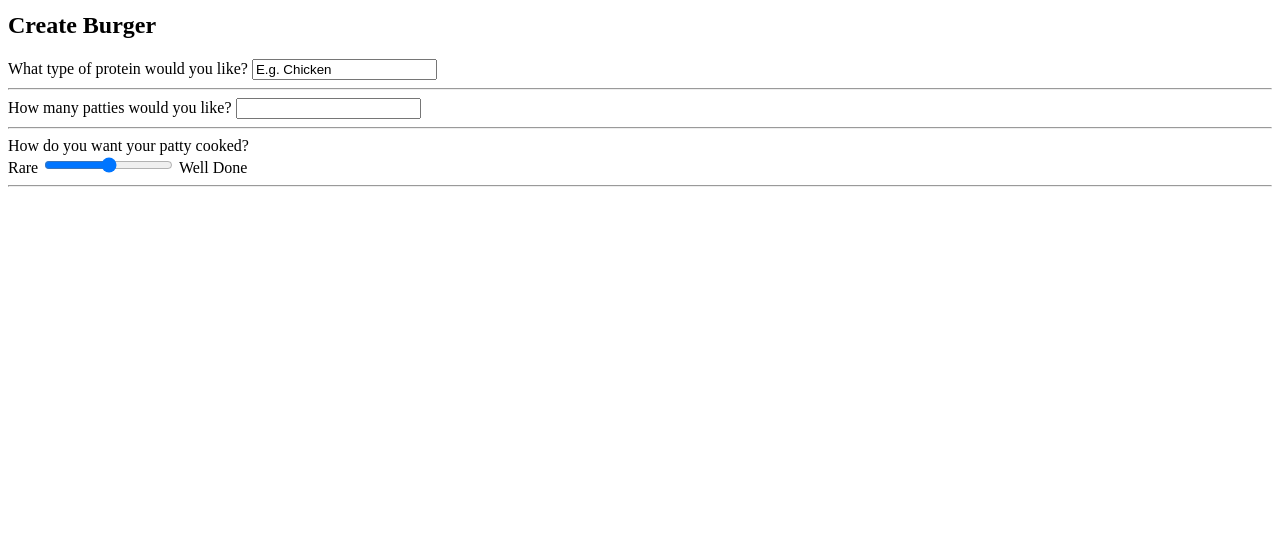
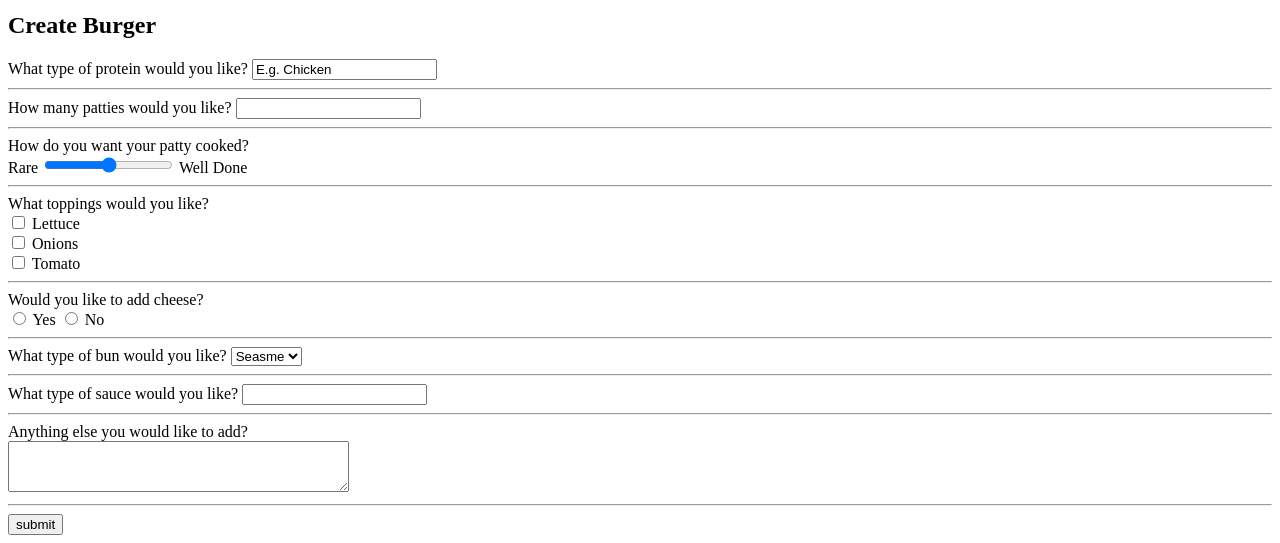
Before and after one commit to Andy-Pritchard/DaviesBurgers, a plain HTML site: page index.html in a window 1280 px wide. Shown: the part 330-873 px from the top of the page. Before the commit the page ends 800 px from the top, so only its background shows below. Drawn offline with Linux system fonts and the light colour scheme.

Commit message:
Html complete

```diff
--- a/index.html
+++ b/index.html
@@ -34,7 +34,61 @@
                 </section>
                 <hr>
 
+                <section class="toppings">
+                    <span>What toppings would you like?</span>
+                    <br>
+                    <input type='checkbox' name='topping' id = 'lettuce' value='lettuce'>
+                    <label for='lettuce'>Lettuce</label>
+                    <br>
+                    <input type='checkbox' name='topping' id='onion' value='onion'>
+                    <label for='onion'>Onions</label>
+                    <br>
+                    <input type='checkbox' name='topping' id='tomato' value='tomato'>
+                    <label for='tomato'>Tomato</label>
+                </section>
+                <hr>
 
+                <section class ='cheesy'>
+                    <span>Would you like to add cheese?</span>
+                    <br>
+                    <input type='radio' name='cheese' id='yes' value='yes'>
+                    <label for='yes'>Yes</label>
+                    <input type='radio' name='cheese' id='no' value='no'>
+                    <label for='no'>No</label>
+                </section>
+                <hr>
+
+                <section class='bun-type'>
+                    <label for ='bun'>What type of bun would you like?</label>
+                    <select name='bun' id='bun'>
+                        <option value='Seasme'>Seasme</option>
+                        <option value='potato'>Potato</option>
+                        <option value='Pretzel'>Pretzel</option>
+                    </select>
+                </section>
+                <hr>
+
+                <section class='sauce-selection'>
+                    <label for='sauce'>What type of sauce would you like?</label>
+                    <input list='sauces' id='sauce' name='sauce'>
+                    <datalist id='sauces'>
+                        <option value='ketchup'></option>
+                        <option value='mayo'></option>
+                        <option value='mustard'></option>
+                    </datalist>
+                </section>
+                <hr>
+
+                <section class='extra-info'>
+                    <label for='extra'>Anything else you would like to add?</label>
+                    <br>
+                    <textarea id='extra' name='extra' rows='3' cols='40'></textarea>
+                </section>
+                <hr>
+
+                <section class='submission'>
+                    <input type='submit' value='submit'>
+                </section>
             </form>
 
         </section>
```
